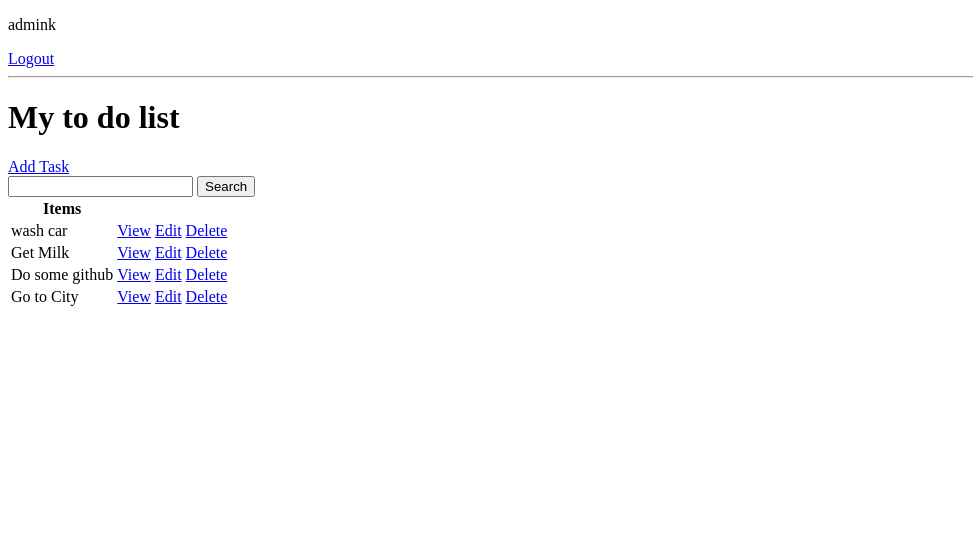
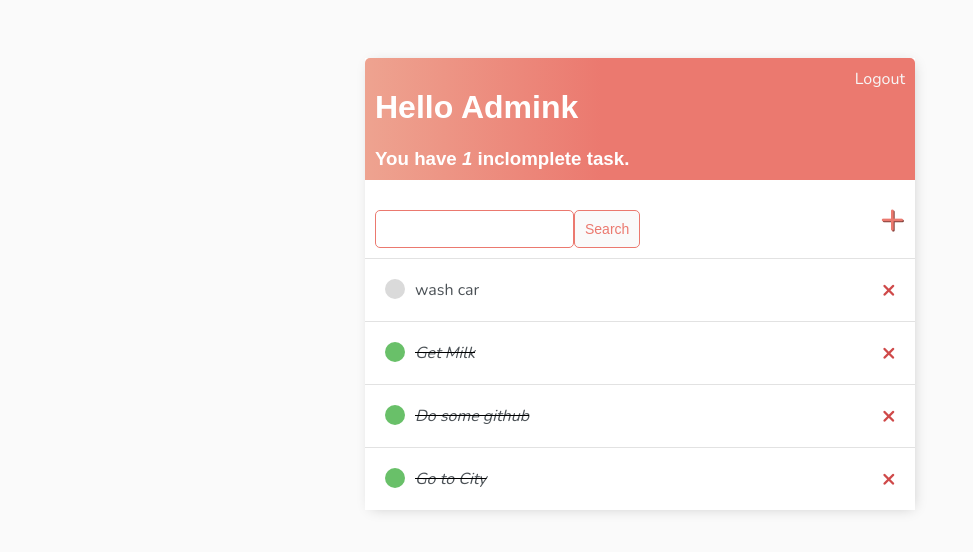
Before and after one commit to kelvin416/To-do-list-app, a Django app: page / in a window 1280 px wide. Shown: the top 552 px of the page, without its empty margins (0-973 px from the left). Run offline with Django 4.2, Linux system fonts and the light colour scheme; a user stored in the database is signed in; data comes from the database, SQL or seed files in the repository; both versions use the stored data as it was after the commit.

Commit message:
final commit

```diff
--- /dev/null
+++ b/base/templates/base/main.html
@@ -0,0 +1,157 @@
+<!DOCTYPE html>
+<html lang="en">
+<head>
+    <meta charset="UTF-8">
+    <meta http-equiv="X-UA-Compatible" content="IE=edge">
+    <meta name="viewport" content="width=device-width, initial-scale=1.0">
+    <title>To Do List</title>
+
+    <link rel="preconnect" href="https://fonts.googleapis.com">
+    <link rel="preconnect" href="https://fonts.gstatic.com" crossorigin>
+    <link href="https://fonts.googleapis.com/css2?family=Nunito:wght@200&display=swap" rel="stylesheet">
+
+    <style>
+        body{
+            background-color: #FAFAFA;
+            font-family: 'Nunito', sans-serif;
+            padding-top: 50px;
+        }
+
+        h1,
+        h2,
+        h3,
+        h4,
+        h5,
+        h6{
+            font-family: 'Railway', sans-serif;
+        }
+
+        a,
+        p{
+            color: #4b5256;
+        }
+
+        .header-bar {
+            display: flex;
+            justify-content: space-between;
+            color: #fff;
+            padding: 10px;
+            border-radius: 5px 5px 0 0;
+            background: linear-gradient(90deg, #EEA390 0%, #EB796F 43%, #EB796F 100%);
+        }
+
+        .header-bar a{
+            color: rgb(247, 247, 247);
+            text-decoration: none;
+
+        }
+
+        .header-bar a:hover{
+            color: aqua;
+        }
+
+        .container{
+            max-width: 550px;
+            margin: auto;
+            background-color: #FFF;
+            -webkit-box-shadow: 2px 2px 13px -4px rgba(0, 0, 0, 0.21);
+            box-shadow: 2px 2px 13px -4px rgba(0, 0, 0, 0.21);
+        }
+
+        .task-wrapper{
+            display: flex;
+            align-items: center;
+            justify-content: space-between;
+            padding: 20px;
+            background-color: #fff;
+            border-top: 1px solid rgb(226, 226, 226);
+        }
+
+        .task-title{
+            display: flex;
+        }
+
+        .task-title a{
+            text-decoration: none;
+            color: #4b5156;
+            margin-left: 10px;
+        }
+
+        .task-complete-icon{
+            height: 20px;
+            width: 20px;
+            background-color: rgb(105, 192, 105);
+            border-radius: 50%;
+        }
+
+        .task-incomplete-icon{
+            height: 20px;
+            width: 20px;
+            background-color: rgb(218, 218, 218);
+            border-radius: 50%;
+
+        }
+
+        .delete-link{
+            text-decoration: none;
+            font-weight: 900;
+            color: #cf4949;
+            font-size: 22px;
+            line-height: 0;
+        }
+
+        #search-add-wrapper{
+            display: flex;
+            justify-content: space-between;
+            align-items: center;
+            padding: 10px;
+        }
+
+        #add-link {
+            color: #EB796F;
+            text-decoration: none;
+            font-size: 42px;
+            text-shadow: 1px 1px #81413b;
+        }
+
+        input[type=text],
+        input[type=password]
+        textarea{
+            border: 1px solid #EB796F;
+            border-radius: 5px;
+            padding: 10px;
+            width: 90%;
+        }
+
+        label{
+            padding-top: 10px !important;
+            display: block;
+        }
+
+        .button{
+            border: 1px solid #EB796F;
+            background-color: #FAFAFA;
+            color: #EB796F;
+            padding: 10px;
+            font-size: 14px;
+            border-radius: 5px;
+            cursor: pointer;
+            text-decoration: none;
+        }
+
+        .card-body{
+            padding: 20px;
+        }
+
+
+    </style>
+</head>
+<body>
+    <div class="container">
+        {% block content %}
+
+        {% endblock content %}
+    </div>
+
+</body>
+</html>
--- a/base/templates/base/task_list.html
+++ b/base/templates/base/task_list.html
@@ -1,43 +1,53 @@
-<!DOCTYPE html>
-<html lang="en">
-<head>
-    <meta charset="UTF-8">
-    <meta http-equiv="X-UA-Compatible" content="IE=edge">
-    <meta name="viewport" content="width=device-width, initial-scale=1.0">
-    <title>To Do list</title>
-</head>
-<body>
+{% extends "base/main.html" %}
+{% block content %}
+
+<div class="header-bar">
+    <div>
+        <h1>Hello {{ request.user|title }}</h1>
+        <h3 style="margin:0">You have <i>{{ count }}</i> inclomplete task{{ count|pluralize:"s"}}.</h3>
+    </div>
     {% if request.user.is_authenticated %}
-        <p>{{ request.user }}</p>
         <a href="{% url 'logout' %}">Logout</a>
     {% else %}
         <a href="{% url 'login' %}">Login</a>
     {% endif %}
-    <hr>
-    <h1>My to do list {{ color }}</h1>
-    <a href="{% url 'task-create' %}">Add Task</a>
+
+
+</div>
+
+<div id="search-add-wrapper">
+    <form action="" method="GET" style="margin-top: 20px; display: flex;">
+        <input type="text" name="search-area" value="{{ search_input }}">
+        <input class="button" type="submit" value="Search">
+    </form>
+    <a id="add-link" href="{% url 'task-create' %}">&#x2b;</a>
+</div>
+    <!-- <a href="{% url 'task-create' %}">Add Task</a>
 
     <form action="" method="GET">
         <input type="text" name="search-area" value="{{ search_input }}">
         <input type="submit" value="Search">
-    </form>
+    </form> -->
+    <div class="task-items-wrapper">
+        {% for task in tasks %}
+            <div class="task-wrapper">
+                {% if task.complete %}
+                    <div class="task-title">
+                        <div class="task-complete-icon"></div>
+                        <i><s><a href="{% url 'task-update' task.id %}">{{ task }}</a></s></i>
+                    </div>
+                    <a class="delete-link" href="{% url 'task-delete' task.id %}">&#215;</a>
+                {% else %}
+                <div class="task-title">
+                    <div class="task-incomplete-icon"></div>
+                    <a href="{% url 'task-update' task.id %}">{{ task }}</a>
+                </div>
+                <a class="delete-link" href="{% url 'task-delete' task.id %}">&#215;</a>
+                {% endif %}
 
-    <table>
-        <tr>
-            <th>Items</th>
-            <th></th>
-            <th></th>
-        </tr>
-        {% for task in tasks %}
-            <tr>
-                <td>{{ task.title }}</td>
-                <td><a href="{% url 'task' task.id %}">View</a></td>
-                <td><a href="{% url 'task-update' task.id %}">Edit</a></td>
-                <td><a href="{% url 'task-delete' task.id %}">Delete</a></td>
-            </tr>
+            </div>
         {% empty %}
             <h3>No items in list</h3>
         {% endfor %}
-    </table>
-</body>
-</html>
+    </div>
+{% endblock content %}
--- a/base/views.py
+++ b/base/views.py
@@ -55,6 +55,8 @@ class RegisterPage(FormView):
             return redirect('tasks')
         return super(RegisterPage, self).get(*args, **kwargs)
 
+
+# not needed
 class TaskDetail(LoginRequiredMixin, DetailView):
     model = Task
     context_object_name = 'task'
```
Also changed, not shown: base/templates/base/login.html (+16 -7 lines), base/templates/base/register.html (+10 -1 lines), base/templates/base/task_confirm_delete.html (+16 -6 lines), base/templates/base/task_form.html (+16 -7 lines), db.sqlite3.
